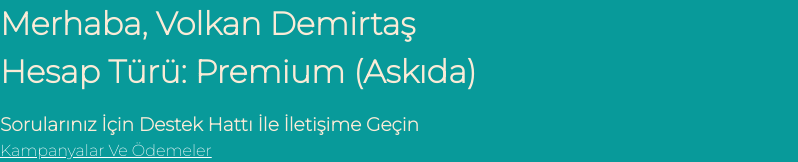
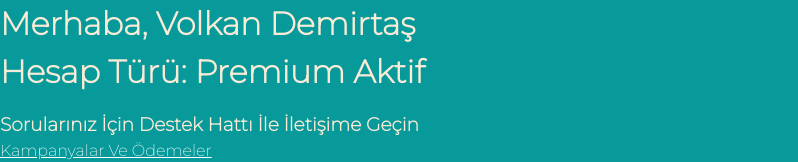
Before and after one commit to paramguvence/paramguvence.github.io, a plain HTML site: page volkansayfa.html in a window 1280 px wide. Shown: the top 162 px of the page, without its empty margins (0-798 px from the left). Drawn offline with Linux system fonts and the light colour scheme.

Commit message:
Update volkansayfa.html

```diff
--- a/volkansayfa.html
+++ b/volkansayfa.html
@@ -21,7 +21,7 @@
     <body>
         <div class="welcome">
             <h1>Merhaba, Volkan Demirtaş</h1>
-            <h1>Hesap Türü: Premium (Askıda)</h1>
+            <h1>Hesap Türü: Premium Aktif</h1>
             <h3 style="color: antiquewhite; margin-top: 15px;">Sorularınız İçin Destek Hattı İle İletişime Geçin</h3>
             <a href="volkankampanya.html">Kampanyalar Ve Ödemeler</a>
 
```
